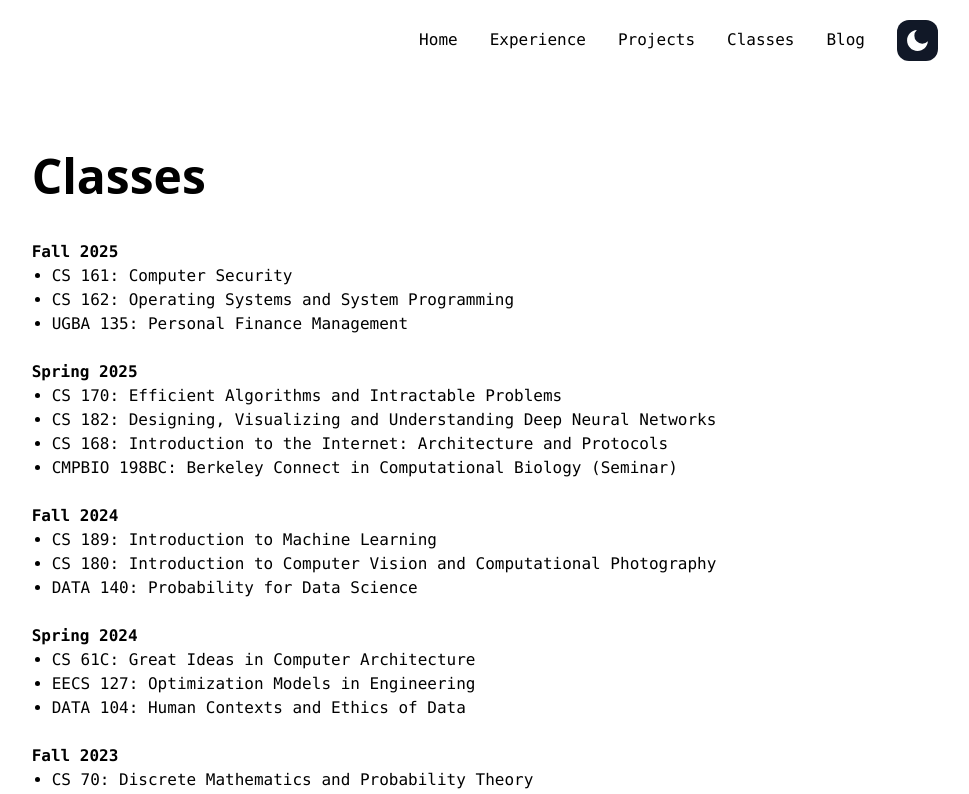
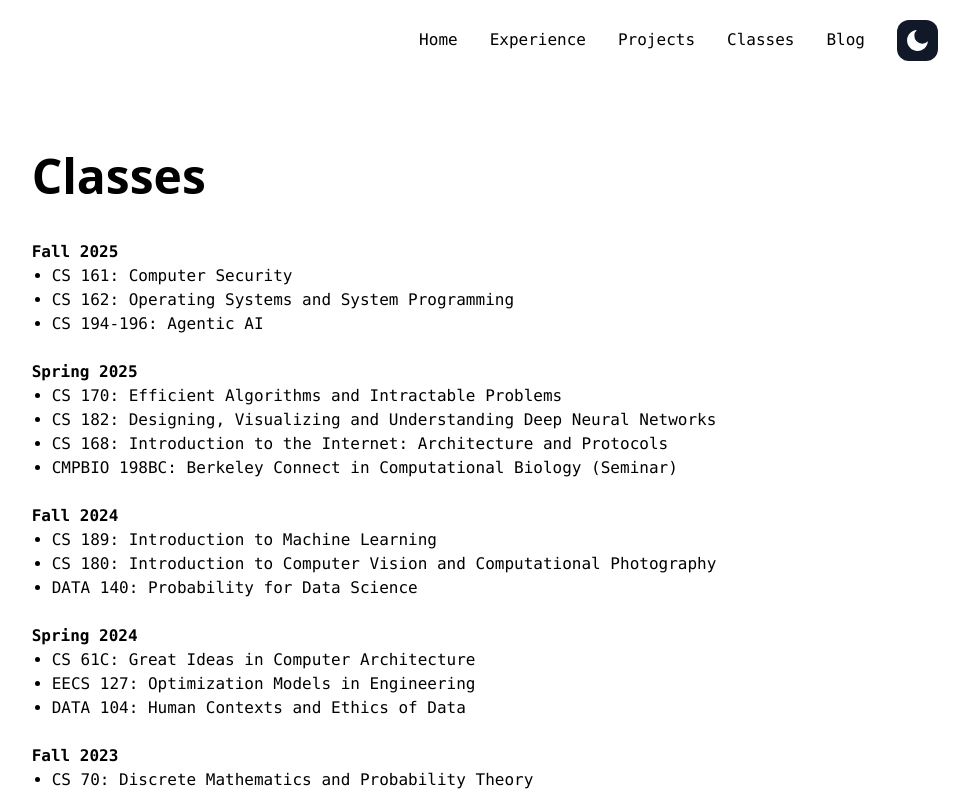
Before and after one commit to ethan-tam33/ethans-website, a Next.js app in the folder ethans-portfolio/: page /classes in a window 1280 px wide. Shown: the top 794 px of the page, without its empty margins (306-1275 px from the left). Built offline with nearby package versions, Linux system fonts and the light colour scheme.

Commit message:
classes update

```diff
--- a/ethans-portfolio/app/classes/page.tsx
+++ b/ethans-portfolio/app/classes/page.tsx
@@ -12,7 +12,7 @@ export default function Classes() {
                         <ul className="list-disc pl-5">
                             <li>CS 161: Computer Security</li>
                             <li>CS 162: Operating Systems and System Programming</li>
-                            <li>UGBA 135: Personal Finance Management</li>
+                            <li>CS 194-196: Agentic AI</li>
                         </ul>
 
                         <br></br>
```
